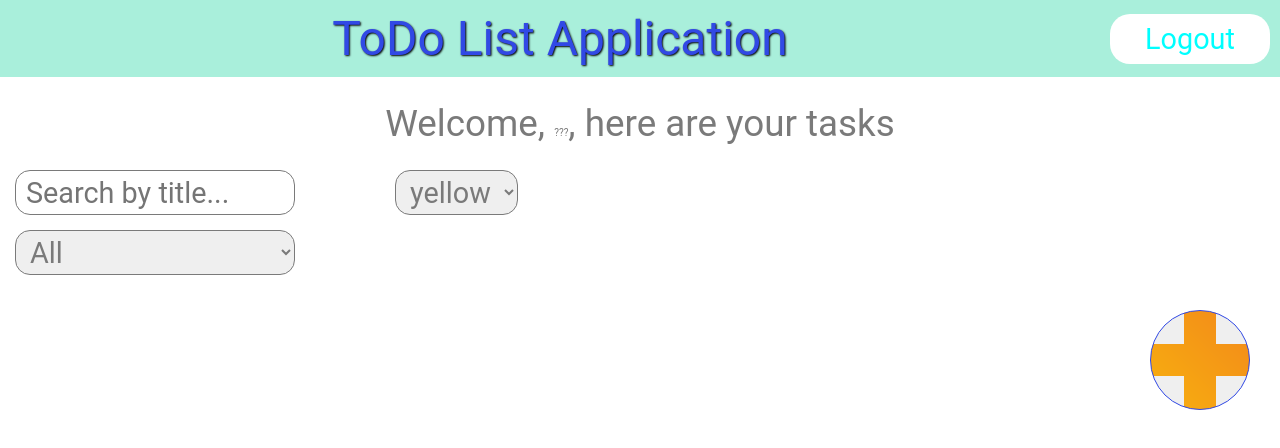
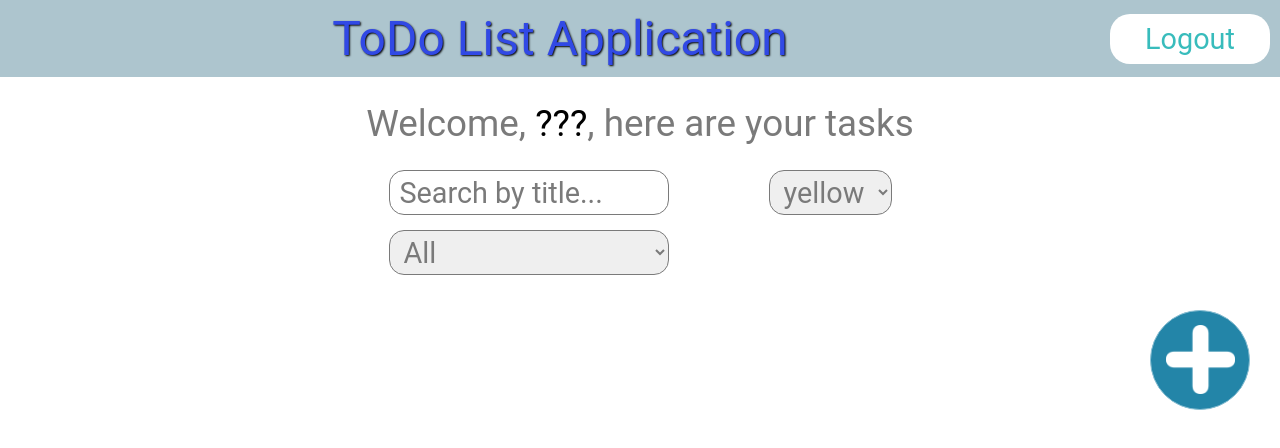
Before and after one commit to KalmykovaElena/Todo-list, a website with bundled scripts: page index.html in a window 1280 px wide. Built offline with nearby package versions, Linux system fonts and the light colour scheme.

Commit message:
delete problems

```diff
--- a/style/components/_header.scss
+++ b/style/components/_header.scss
@@ -1,6 +1,6 @@
 .header {
   &-container {
-    background-color: #a9efdb;
+    background-color: #adc5ce;
     display: flex;
     align-items: center;
     justify-content: center;
@@ -24,7 +24,7 @@
   }
 
   &__btn {
-    color: aqua;
+    color:#38bcbc;;
     height: 50px;
     border-radius: 20px;
     background-color: white;
--- a/style/components/_theme.scss
+++ b/style/components/_theme.scss
@@ -11,7 +11,7 @@
       height: 25px;
     }
 
-    &-select {
+    &-select{
 
       height: 100%;
       color: #7a7a7a;
@@ -30,6 +30,7 @@
         color: #7a7a7a;
       }
 
+
       @include respond-to(middle) {
         font-size: $sub-text-middle;
       }
@@ -37,6 +38,10 @@
         font-size: $sub-text-mobile;
       }
     }
-
+    &-select{
+      &-option {
+        font-size: inherit;
+      }
+    }
   }
 }
--- a/style/pages/_page-application.scss
+++ b/style/pages/_page-application.scss
@@ -8,7 +8,7 @@
     font-size: $text-large;
     text-align: center;
     padding: 25px;
-  }
+
 
     @include respond-to(middle) {
       font-size: $text-middle;
@@ -24,7 +24,7 @@
       font-size: inherit;
       text-transform: uppercase;
     }
-
+  }
 
   &__controls {
     display: flex;
@@ -39,6 +39,7 @@
   }
 
   &__form-search {
+    margin-left: auto;
     flex-shrink: 0;
   }
 
@@ -48,14 +49,21 @@
   }
 
   &__btn {
-    border: 1px solid #3149e5;
+    border: 1px solid #8abfd3;
     width: 100px;
     height: 100px;
     border-radius: 50%;
-    background-image: url("../../assets/premium-icon-plus-3303779.png");
+    background-image: url("../../assets/plus.png");
+    background-color: #2385a8;
     background-repeat: no-repeat;
     background-position: center;
+    background-size: 70%;
     margin: 20px 30px 0 auto;
+
+    &:hover {
+      box-shadow:0 0px 18px 7px #63bddf;
+      transform:  scale(1.2);
+    }
     @include respond-to(middle) {
       width: 70px;
       height: 70px;
--- a/style/style.scss
+++ b/style/style.scss
@@ -1,8 +1,9 @@
+@import url('https://fonts.googleapis.com/css2?family=Montserrat&display=swap');
 @import "mixin/adaptive";
 @import "constants/font-size";
 @import "components/button";
 @import "pages/authorization";
-@import "pages/_page-application";
+@import "pages/page-application";
 html {
   height: 100%;
 
```
Also changed, not shown: style/components/_form-search.scss (+5 -2 lines), assets/plus.png (added), assets/premium-icon-plus-3303779.png (deleted), style/style.css, 1 other file. Lines whose indentation alone changed are shown as unchanged.
